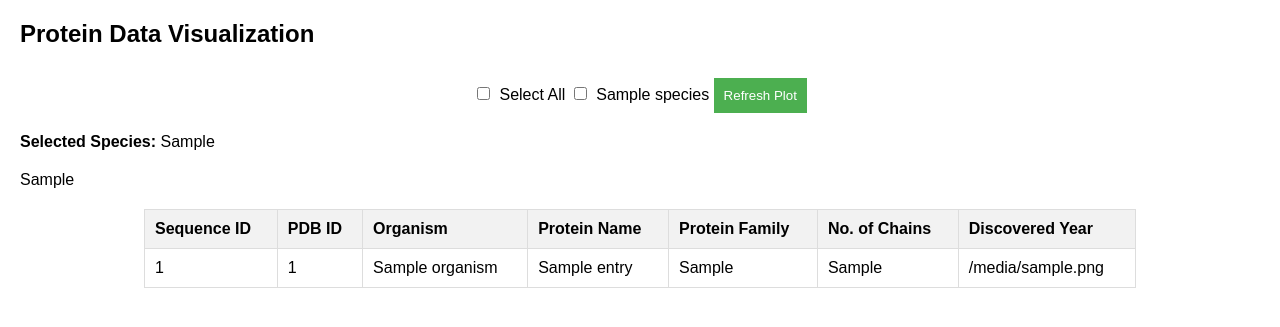
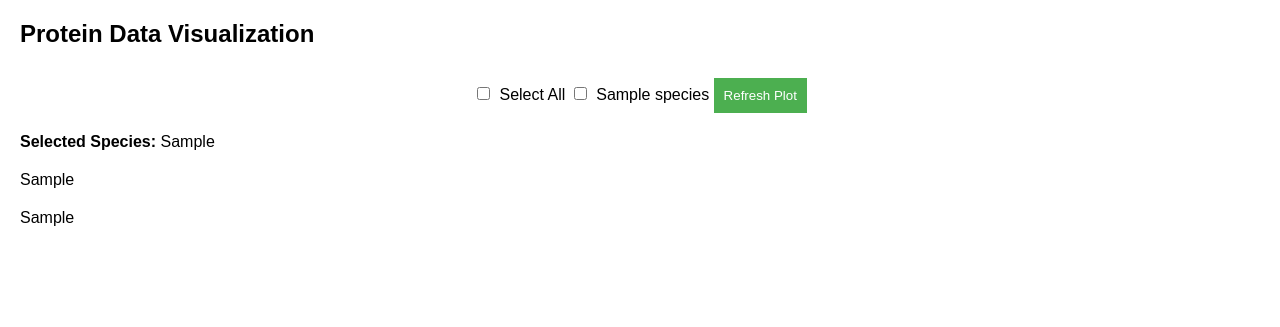
Before and after one commit to vino-nyschey/Data-Visualization-MSA, a Flask app: template BubbleChart/templates/species_plot.html in a window 1280 px wide. Shown: the top 327 px of the page. Run offline with Flask 3, Linux system fonts and the light colour scheme; the template is opened without the code that fills it: most values are stand-ins (such as "Sample title", 1, 10 or a date in 2020); some libraries are stand-ins or nearby versions.

Commit message:
combined plot

```diff
--- a/BubbleChart/templates/species_plot.html
+++ b/BubbleChart/templates/species_plot.html
@@ -5,6 +5,16 @@
     <meta name="viewport" content="width=device-width, initial-scale=1.0">
     <title>Protein Data Visualization</title>
     <script src="https://cdn.plot.ly/plotly-latest.min.js"></script>
+    <script>
+        function selectAll() {
+            var checkboxes = document.querySelectorAll('input[name="species"]');
+            var selectAllCheckbox = document.getElementById('select-all');
+
+            checkboxes.forEach(function(checkbox) {
+                checkbox.checked = selectAllCheckbox.checked;
+            });
+        }
+    </script>
     <style>
         body {
             font-family: Arial, sans-serif;
@@ -33,24 +43,9 @@
             background-color: #45a049;
         }
 
-        #bubble-chart {
+        #bubble-chart,
+        #bar-chart {
             margin-top: 20px;
-        }
-
-        #data-table {
-            width: 80%;
-            margin: 20px auto;
-            border-collapse: collapse;
-        }
-
-        #data-table th, #data-table td {
-            border: 1px solid #ddd;
-            padding: 10px;
-            text-align: left;
-        }
-
-        #data-table th {
-            background-color: #f2f2f2;
         }
     </style>
 </head>
@@ -75,50 +70,15 @@
     {% endif %}
 </div>
 
-<!-- Plotly chart container -->
+<!-- Plotly bubble chart container -->
 <div id="bubble-chart">
-    {{ graph_html | safe }}
+    {{ bubble_chart_html | safe }}
 </div>
 
-<!-- Display protein data table -->
-<table id="data-table">
-    <thead>
-        <tr>
-            <th>Sequence ID</th>
-            <th>PDB ID</th>
-            <th>Organism</th>
-            <th>Protein Name</th>
-            <th>Protein Family</th>
-            <th>No. of Chains</th>
-            <th>Discovered Year</th>
-        </tr>
-    </thead>
-    <tbody>
-        {% for entry in data %}
-            <tr>
-                <td>{{ entry['Sequence ID'] }}</td>
-                <td>{{ entry['PDB ID'] }}</td>
-                <td>{{ entry['Organism'] }}</td>
-                <td>{{ entry['Protein Name'] }}</td>
-                <td>{{ entry['Protein Family'] }}</td>
-                <td>{{ entry['No. of Chains'] }}</td>
-                <td>{{ entry['Discovered Year'] }}</td>
-            </tr>
-        {% endfor %}
-    </tbody>
-</table>
-
-<script>
-    function selectAll() {
-        var checkboxes = document.querySelectorAll('input[type="checkbox"]');
-        var selectAllCheckbox = document.getElementById('select-all');
-
-        checkboxes.forEach(function(checkbox) {
-            checkbox.checked = selectAllCheckbox.checked;
-        });
-    }
-</script>
-
+<!-- Plotly bar chart container -->
+<div id="bar-chart">
+    {{ bar_chart_html | safe }}
+</div>
 
 </body>
 </html>
```
Also changed, not shown: BubbleChart/species.py (+26 -10 lines).
